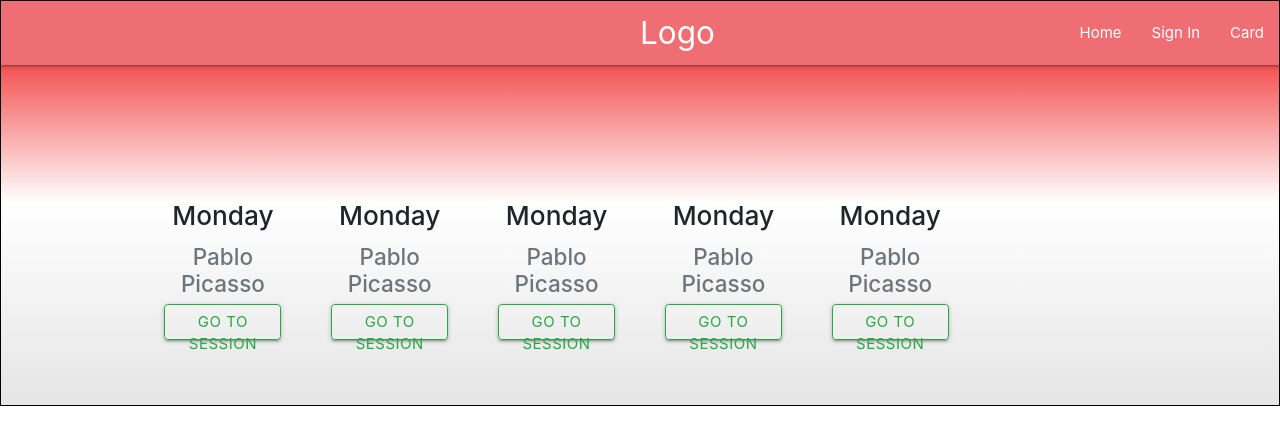
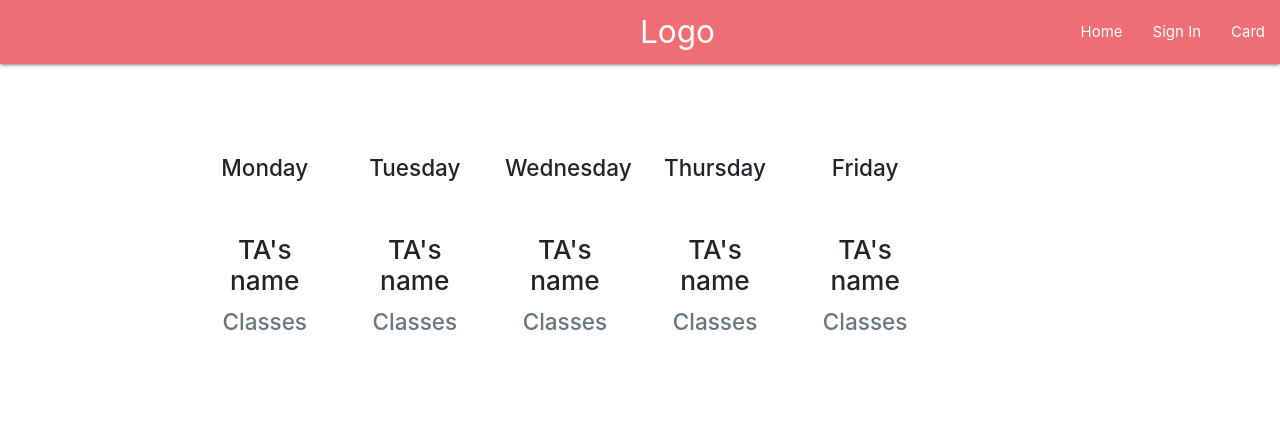
Before and after one commit to hackdsc-tutor-app/tutor-site, a React (Create React App) app in the folder tutor-app/: page /Card in a window 1280 px wide. Shown: the top 444 px of the page. Built offline with nearby package versions, Linux system fonts and the light colour scheme; what agora-rtc-sdk would draw is missing.

Commit message:
BG color

```diff
--- a/tutor-app/src/Components/timeslots/card-style.css
+++ b/tutor-app/src/Components/timeslots/card-style.css
@@ -1,7 +1,3 @@
-body{
-    background: linear-gradient(#ee0000,#ffff, #e5e5e5) no-repeat ;
-    border: solid black 1px;
-}
 .card{
     width: 20rem;
 
--- a/tutor-app/src/Components/timeslots/card.js
+++ b/tutor-app/src/Components/timeslots/card.js
@@ -6,17 +6,14 @@ class Cards extends Component {
         return (
             <div className="container-fluid d-flex justify-content-center">
                 <div className="row">
-                    <div className='col-xs-12 col-md-4 col-lg-2'><Card /></div>
-                    <div className='col-xs-12 col-md-4 col-lg-2'><Card /></div>
-                    <div className='col-xs-12 col-md-4 col-lg-2'><Card /></div>
-                    <div className='col-xs-12 col-md-4 col-lg-2'><Card /></div>
-                    <div className='col-xs-12 col-md-4 col-lg-2'><Card /></div>
+                    <div className='col-xs-12 col-md-4 col-lg-2'><h4>Monday</h4><Card /></div>
+                    <div className='col-xs-12 col-md-4 col-lg-2'><h4>Tuesday</h4><Card /></div>
+                    <div className='col-xs-12 col-md-4 col-lg-2'><h4>Wednesday</h4><Card /></div>
+                    <div className='col-xs-12 col-md-4 md-offset-2 col-lg-2'><h4>Thursday</h4><Card /></div>
+                    <div className='col-xs-12 col-md-4 col-lg-2'><h4>Friday</h4><Card /></div>
                 </div>
             </div>
         )
     }
-
-
-
 }
 export default Cards;
--- a/tutor-app/src/Components/timeslots/cardUI.js
+++ b/tutor-app/src/Components/timeslots/cardUI.js
@@ -5,9 +5,8 @@ import './card-style.css';
 const Card = props => {
     return (
         <div className="card-body tex-dark">
-            <h3 className="card-title">Monday</h3>
-            <h4 className="Card-text text-secondary">Pablo Picasso</h4>
-            <a href="#" className="btn btn-outline-success btn-tutor-session">Go to session</a>
+            <h3 className="card-title">TA's name</h3>
+            <h4 className="Card-text text-secondary">Classes</h4>
         </div>
     );
 
```
